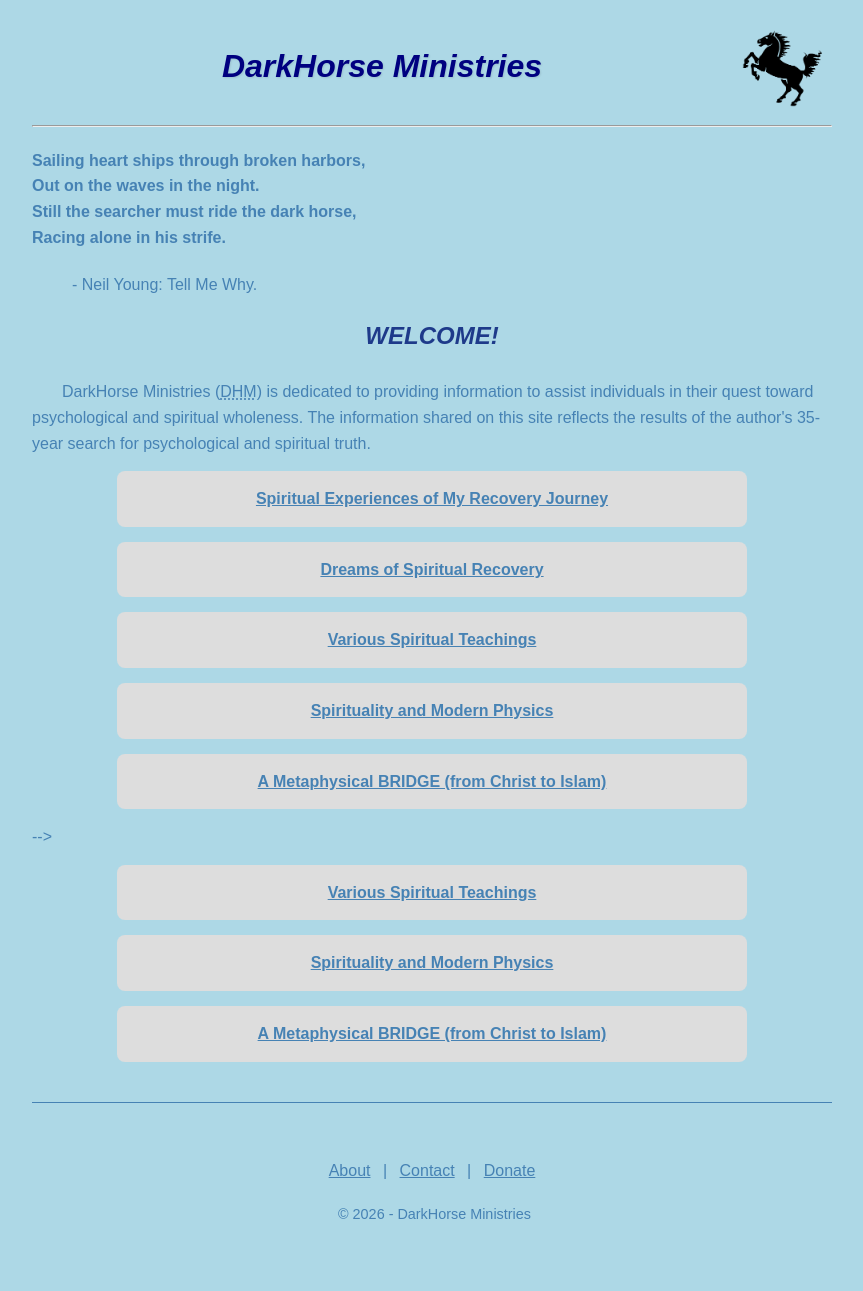
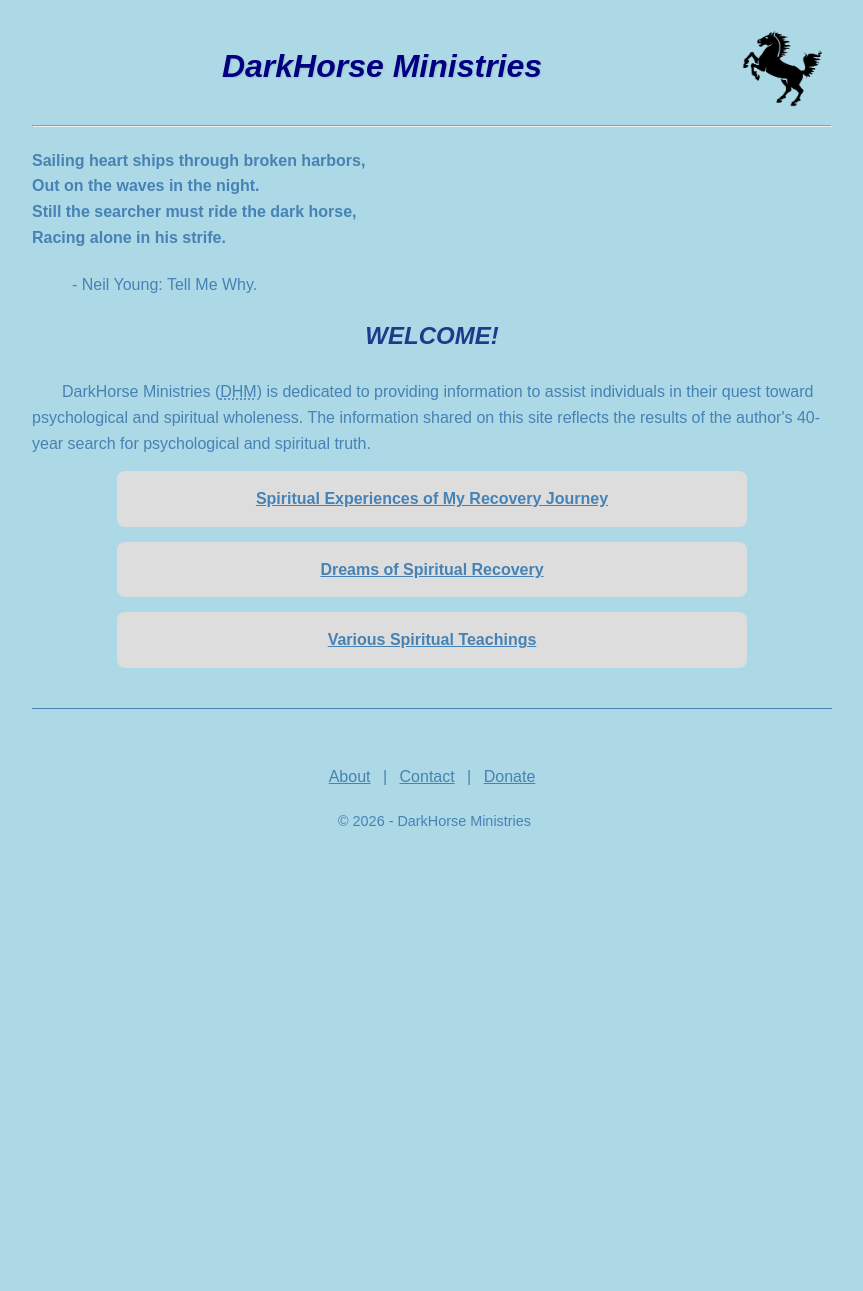
Before and after one commit to merkge/darkhorse01-20-26, a Jekyll site: the page index.html, which Jekyll copies as it is, in a window 1280 px wide. Shown: the whole page, without its empty margins (208-1071 px from the left). Built offline with Jekyll 4.4.1, drawn with Linux system fonts in a browser that asks for light colours; after the commit the page ends 940 px from its top, so only the background shows below that.

Commit message:
Update index.html
Comment out dead links

```diff
--- a/index.html
+++ b/index.html
@@ -32,18 +32,18 @@
             <p>DarkHorse Ministries (<abbr title="DarkHorse Ministries">DHM</abbr>)
             is dedicated to providing information to assist individuals in their
             quest toward psychological and spiritual wholeness. The information
-            shared on this site reflects the results of the author's 35-year search
+            shared on this site reflects the results of the author's 40-year search
             for psychological and spiritual truth.</p>
 
             <a href="spiritual-experiences.html" class="menu-link">Spiritual Experiences of My Recovery Journey</a>
             <a href="dreams.html" class="menu-link">Dreams of Spiritual Recovery</a>
             <a href="spiritual-teachings.html" class="menu-link">Various Spiritual Teachings</a>
-            <a href="spirit-physics.html" class="menu-link">Spirituality and Modern Physics</a>
-            <a href="metaphysical-bridge.html" class="menu-link">A Metaphysical BRIDGE (from Christ to Islam)</a>
-            -->
-            <a href="donate.html" class="menu-link">Various Spiritual Teachings</a>
-            <a href="donate.html" class="menu-link">Spirituality and Modern Physics</a>
-            <a href="donate.html" class="menu-link">A Metaphysical BRIDGE (from Christ to Islam)</a>
+            <!--<a href="spirit-physics.html" class="menu-link">Spirituality and Modern Physics</a>-->
+            <!--<a href="metaphysical-bridge.html" class="menu-link">A Metaphysical BRIDGE (from Christ to Islam)</a>-->
+
+            <!--<a href="donate.html" class="menu-link">Various Spiritual Teachings</a>-->
+            <!--<a href="donate.html" class="menu-link">Spirituality and Modern Physics</a>-->
+            <!--<a href="donate.html" class="menu-link">A Metaphysical BRIDGE (from Christ to Islam)</a>-->
 
             <footer class="footer">
                 <div class="footer-util">
```
